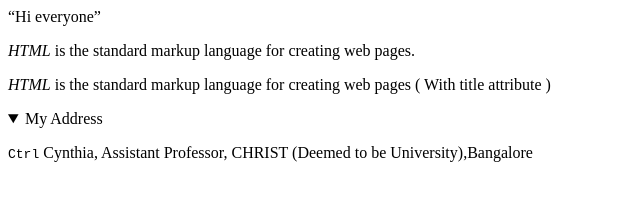
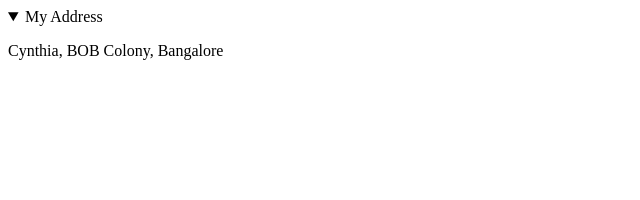
Before and after one commit to gokudaisensei/collab-work, a plain HTML site: page address.html in a window 1280 px wide. Both pictures are taken after a click on the heading "My Address". Shown: the whole page, without its empty margins (0-640 px from the left). Drawn offline with Linux system fonts and the light colour scheme.

Commit message:
Last commit

```diff
--- a/address.html
+++ b/address.html
@@ -6,16 +6,9 @@
     <title>Document</title>
 </head>
 <body>
-    <q>Hi everyone</q>
-    <p><dfn>HTML</dfn> is the standard markup language for creating web pages.</p>
-
-<p><dfn title="HyperText Markup Language">HTML</dfn> is the standard markup language for creating web pages ( With title attribute ) </p>
-   <details>
-    <summary>My Address</summary>
-    <p>
-        <samp>Ctrl</samp>
-        Cynthia, Assistant Professor, CHRIST (Deemed to be University),Bangalore
-    </p>
-   </details>
+    <details>
+        <summary>My Address</summary>
+        <p>Cynthia, BOB Colony, Bangalore</p>
+    </details>
 </body>
 </html>
```
Also changed, not shown: index.html (+2 -2 lines).
